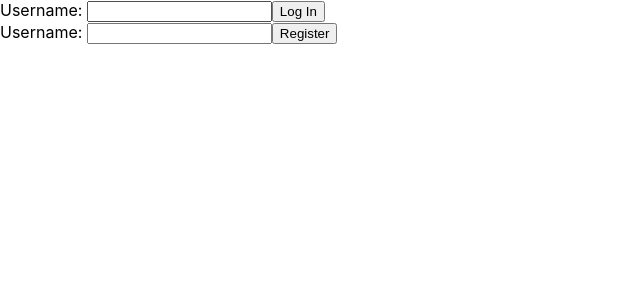
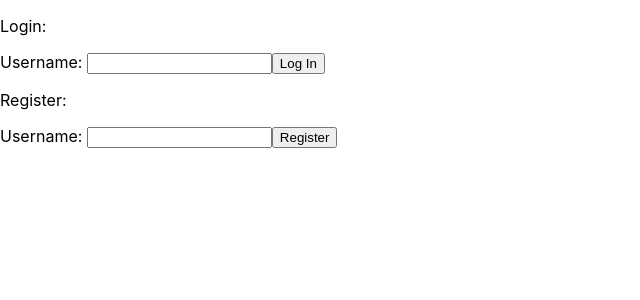
Before and after one commit to Jflinchum/timeclock, a React (Create React App) app: page / in a window 1280 px wide. Shown: the top 300 px of the page, without its empty margins (0-640 px from the left). Built offline with nearby package versions, Linux system fonts and the light colour scheme.

Commit message:
Abstracted the login and register forms to their own components.

```diff
--- /dev/null
+++ b/src/Components/Login/Login.js
@@ -0,0 +1,65 @@
+import React, { Component } from 'react';
+import PropTypes from 'prop-types';
+import './Login.css';
+
+class Login extends Component {
+  constructor(props) {
+    super(props);
+    this.state = {
+      login: '',
+      badLogin: false,
+    }
+
+    this.handleLoginChange = this.handleLoginChange.bind(this);
+    this.handleLogin = this.handleLogin.bind(this);
+  }
+
+  handleLoginChange(event) {
+    this.setState({login: event.target.value});
+  }
+
+  handleLogin(event) {
+    event.preventDefault();
+    const uid = this.state.login;
+
+    // First authorize the user id submitted
+    fetch(`http://localhost:4000/authorize?user=${uid}`)
+      .then(response => response.json())
+      .then(response => {
+        if (response.length > 0) {
+          // Call the onSubmit function with the user id
+          this.props.onSubmit({ uid });
+        } else {
+          // If the user id does not exist, show the bad login message
+          this.setState({badLogin: true});
+        }
+      })
+      .catch(err => console.log(err));
+  }
+
+  render() {
+    return (
+      <div>
+      <p> Login: </p>
+      <form id="loginForm" onSubmit={this.handleLogin}>
+        <div>
+          <label htmlFor="loginUID"> Username: </label>
+          <input required type="text" id="loginUID" onChange={this.handleLoginChange}/>
+          <input type="submit" value="Log In" id="loginButton"/>
+        </div>
+      </form>
+      {
+        this.state.badLogin ?
+        <p> No UID exists with that name </p>
+        : null
+      }
+      </div>
+    );
+  }
+}
+
+Login.propTypes = {
+  onSubmit: PropTypes.func
+}
+
+export default Login;
--- /dev/null
+++ b/src/Components/Register/Register.js
@@ -0,0 +1,68 @@
+import React, { Component } from 'react';
+import PropTypes from 'prop-types';
+import './Register.css';
+
+class Register extends Component {
+  constructor(props) {
+    super(props);
+    this.state = {
+      register: '',
+      badRegister: false,
+    }
+
+    this.handleRegisterChange = this.handleRegisterChange.bind(this);
+    this.handleRegister = this.handleRegister.bind(this);
+  }
+
+  handleRegisterChange(event) {
+    this.setState({register: event.target.value});
+  }
+
+  handleRegister(event) {
+    event.preventDefault();
+    const uid = this.state.register;
+
+    // First authorize the user to make sure they don't already exist
+    fetch(`http://localhost:4000/authorize?user=${uid}`)
+      .then(response => response.json())
+      .then(response => {
+        if (response.length > 0) {
+          // If they already exist, show the bad register message
+          this.setState({badRegister: true});
+        } else {
+          // If they don't exist, register them and call the onSubmit function
+          fetch(`http://localhost:4000/register?user=${uid}`)
+            .then(response => response.json())
+            .then(response => this.props.onSubmit({ uid }))
+            .catch(err => console.log(err));
+        }
+      })
+      .catch(err => console.log(err));
+  }
+
+  render() {
+    return (
+      <div>
+        <p> Register: </p>
+        <form id="registerForm" onSubmit={this.handleRegister}>
+          <div>
+            <label htmlFor="registerUID"> Username: </label>
+            <input required type="text" id="registerUID" onChange={this.handleRegisterChange}/>
+            <input type="submit" value="Register" id="register"/>
+          </div>
+        </form>
+        {
+          this.state.badRegister ?
+          <p> UID already exists with that name </p>
+          : null
+        }
+      </div>
+    );
+  }
+}
+
+Register.propTypes = {
+  onSubmit: PropTypes.func
+}
+
+export default Register;
--- a/src/Views/Home/Home.js
+++ b/src/Views/Home/Home.js
@@ -1,101 +1,32 @@
 import React, { Component } from 'react';
 import { withRouter } from 'react-router-dom';
 import './Home.css';
+import Login from '../../Components/Login/Login';
+import Register from '../../Components/Register/Register';
 
 class Home extends Component {
   constructor(props) {
     super(props);
-    this.state = {
-      login: '',
-      register: '',
-      badLogin: false,
-      badRegister: false,
+
+    this.redirect = this.redirect.bind(this);
   }
 
-    this.handleLoginChange = this.handleLoginChange.bind(this);
-    this.handleLogin = this.handleLogin.bind(this);
-    this.handleRegisterChange = this.handleRegisterChange.bind(this);
-    this.handleRegister = this.handleRegister.bind(this);
-  }
+  redirect(params) {
+    const { uid } = params;
 
-  handleLoginChange(event) {
-    this.setState({login: event.target.value});
-  }
-
-  handleLogin(event) {
-    event.preventDefault();
-    const uid = this.state.login;
-
-    fetch(`http://localhost:4000/authorize?user=${uid}`)
-      .then(response => response.json())
-      .then(response => {
-        if (response.length > 0) {
     this.props.history.push({
       pathname: '/times',
       state: {
         uid
       }
     });
-        } else {
-          this.setState({badLogin: true});
   }
-      })
-      .catch(err => console.log(err));
-  }
-
-  handleRegisterChange(event) {
-    this.setState({register: event.target.value});
-  }
-
-  handleRegister(event) {
-    event.preventDefault();
-    const uid = this.state.register;
-
-    fetch(`http://localhost:4000/authorize?user=${uid}`)
-      .then(response => response.json())
-      .then(response => {
-        if (response.length > 0) {
-          this.setState({badRegister: true});
-        } else {
-          fetch(`http://localhost:4000/register?user=${uid}`)
-            .then(response => response.json())
-            .then(response => {
-              this.props.history.push({
-                pathname: '/times',
-                state: {
-                  uid
-                }
-              });
-            })
-            .catch(err => console.log(err));
-        }
-      })
-      .catch(err => console.log(err));
-  }
-
 
   render () {
       return (
-        <div id='container'>
-          <form id="loginForm" onSubmit={this.handleLogin}>
         <div>
-              <label htmlFor="loginUID"> Username: </label>
-              <input required type="text" id="loginUID" onChange={this.handleLoginChange}/>
-              <input type="submit" value="Log In" id="loginButton"/>
-            </div>
-          </form>
-          {
-            this.state.badLogin ?
-            <p> No UID exists with that name </p>
-            : null
-          }
-          <form id="registerForm" onSubmit={this.handleRegister}>
-            <div>
-              <label htmlFor="registerUID"> Username: </label>
-              <input required type="text" id="registerUID" onChange={this.handleRegisterChange}/>
-              <input type="submit" value="Register" id="register"/>
-            </div>
-          </form>
+          <Login onSubmit={this.redirect}/>
+          <Register onSubmit={this.redirect}/>
         </div>
       )
    }
```
Also changed, not shown: src/Components/Login/Login.css (added), src/Components/Register/Register.css (added). Lines whose indentation alone changed are shown as unchanged.
